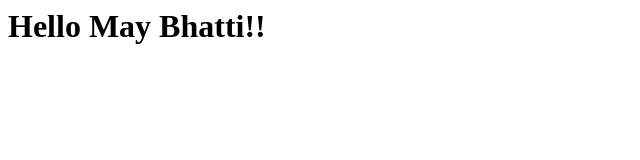
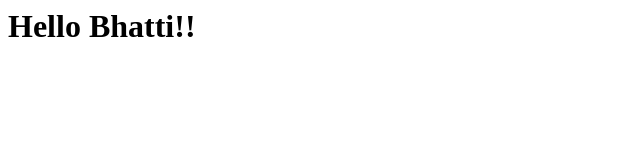
Before and after one commit to bridgecrew-perf6/static-deploy, a plain HTML site: page index.html in a window 1280 px wide. Shown: the whole page, without its empty margins (0-640 px from the left). Drawn offline with Linux system fonts and the light colour scheme.

Commit message:
Update index.html

```diff
--- a/index.html
+++ b/index.html
@@ -1 +1 @@
-<h1>Hello May Bhatti!!</h1>
+<h1>Hello Bhatti!!</h1>
```
